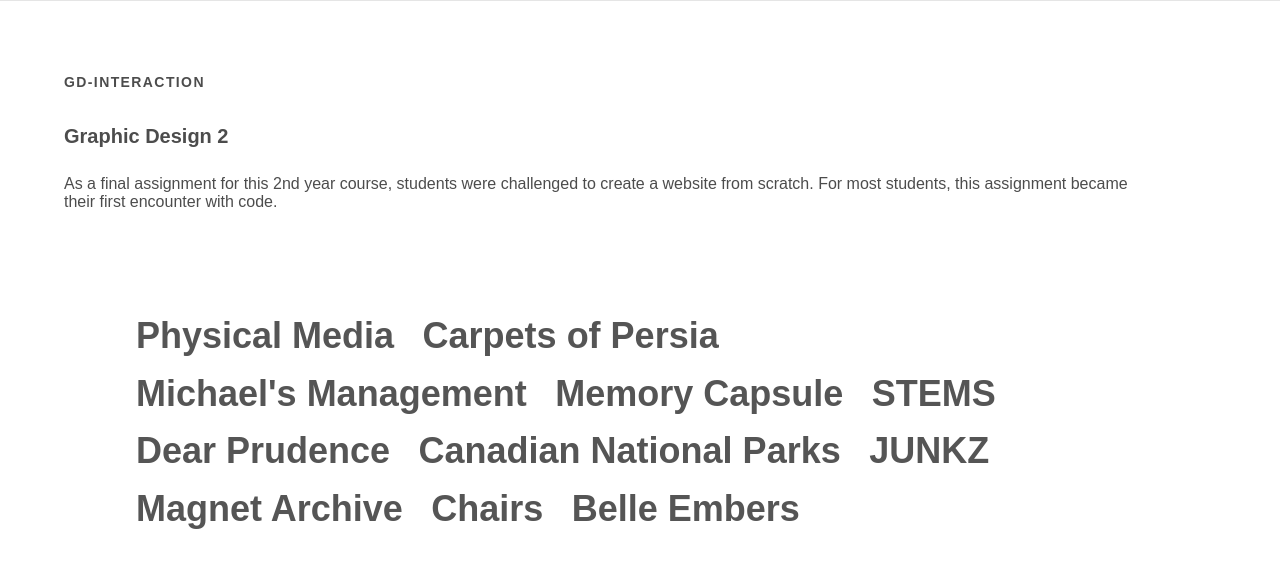
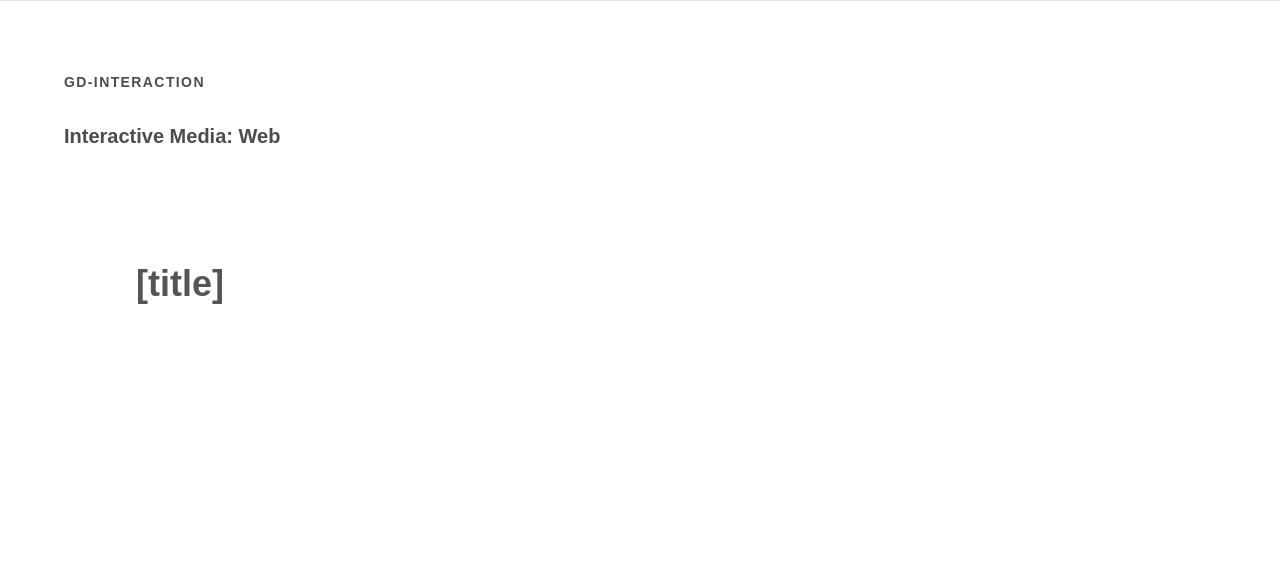
Before and after one commit to magfoto/gd.github.io, a plain HTML site: page index.html in a window 1280 px wide. Drawn offline with nearby package versions, Linux system fonts and the light colour scheme.

Commit message:
updated index

```diff
--- a/index.html
+++ b/index.html
@@ -1,6 +1,6 @@
 <!DOCTYPE html>
 <html lang="en">
-<title>GD2 Web Resources </title>
+<title>Interactive Media: Web</title>
 <meta name="viewport" content="width=device-width, initial-scale=1">
 <link rel="stylesheet" href="https://unpkg.com/tachyons/css/tachyons.min.css">
 
@@ -9,45 +9,15 @@
         <div class="mb2-l cf">
             <h1 class="fl w-100 pv0 f6 fw6 ttu tracked mb2">GD-INTERACTION</h1>
             <article class="fl w-50 dib-ns w-auto-ns mr4-m mr5-l pr2 pr0-ns">
-        <h4 class="f5 f4-l fw6">Graphic Design 2</h4>
-        <p>As a final assignment for this 2nd year course, students were challenged to create a website from scratch.
-          For
-          most students, this assignment became their first encounter with code.</p>
+                <h4 class="f5 f4-l fw6">Interactive Media: Web</h4>
+                <p></p>
             </article>
         </div>
 
 
         <ul class="list pa3 pa5-ns">
-      <li class="dib mr2"><a target="_blank"
-          href="https://sashaguardado12-sketch.github.io/sashaguardado12-sketch.github.io-Physical-Media-An-Archive/"
-          class="f4 f2-ns b db pa2 link dim mid-gray">Physical
-          Media</a></li>
-      <li class="dib mr2"><a target="_blank" href="https://iam-amnaali.github.io/Carpets-of-Persia/"
-          class="f4 f2-ns b db pa2 link dim mid-gray">Carpets of
-          Persia</a></li>
-      <li class="dib mr2"><a target="_blank" href="https://krumbbbs.github.io/GRPH-2010-RESOURCE-WEB/"
-          class="f4 f2-ns b db pa2 link dim mid-gray">Michael's
-          Management</a></li>
-      <li class="dib mr2"><a target="_blank" href="https://raem77.github.io/-MemoryCapsule-/"
-          class="f4 f2-ns b db pa2 link dim mid-gray">Memory Capsule</a>
-      </li>
-      <li class="dib mr2"><a target="_blank" href="https://linusbelanger.github.io/stems/index.html"
-          class="f4 f2-ns b db pa2 link dim mid-gray">STEMS</a></li>
-      <li class="dib mr2"><a target="_blank" href="https://kennaraynee.github.io/dear-prudence/"
-          class="f4 f2-ns b db pa2 link dim mid-gray">Dear
-          Prudence</a></li>
-      <li class="dib mr2"><a target="_blank" href="https://colleenarchibald3.github.io/webby/index.html"
-          class="f4 f2-ns b db pa2 link dim mid-gray">Canadian National Parks</a></li>
-      <li class="dib mr2"><a target="_blank" href="https://golbargkhalili.github.io/JUNKS/"
-          class="f4 f2-ns b db pa2 link dim mid-gray">JUNKZ</a></li>
-      <li class="dib mr2"><a target="_blank" href="https://sydneeeey.github.io/magnetarchive/"
-          class="f4 f2-ns b db pa2 link dim mid-gray">Magnet
-          Archive</a></li>
-      <li class="dib mr2"><a target="_blank" href="https://penroson.github.io/resourceWeb/index.html"
-          class="f4 f2-ns b db pa2 link dim mid-gray">Chairs</a></li>
-      <li class="dib mr2"><a target="_blank" href="https://avasiliki-06.github.io/belle-embers/"
-          class="f4 f2-ns b db pa2 link dim mid-gray">Belle
-          Embers</a></li>
+            <li class="dib mr2"><a target="_blank" href="#" class="f4 f2-ns b db pa2 link dim mid-gray">[title]</a></li>
+
         </ul>
     </div>
 
```
Lines whose indentation alone changed are shown as unchanged.
